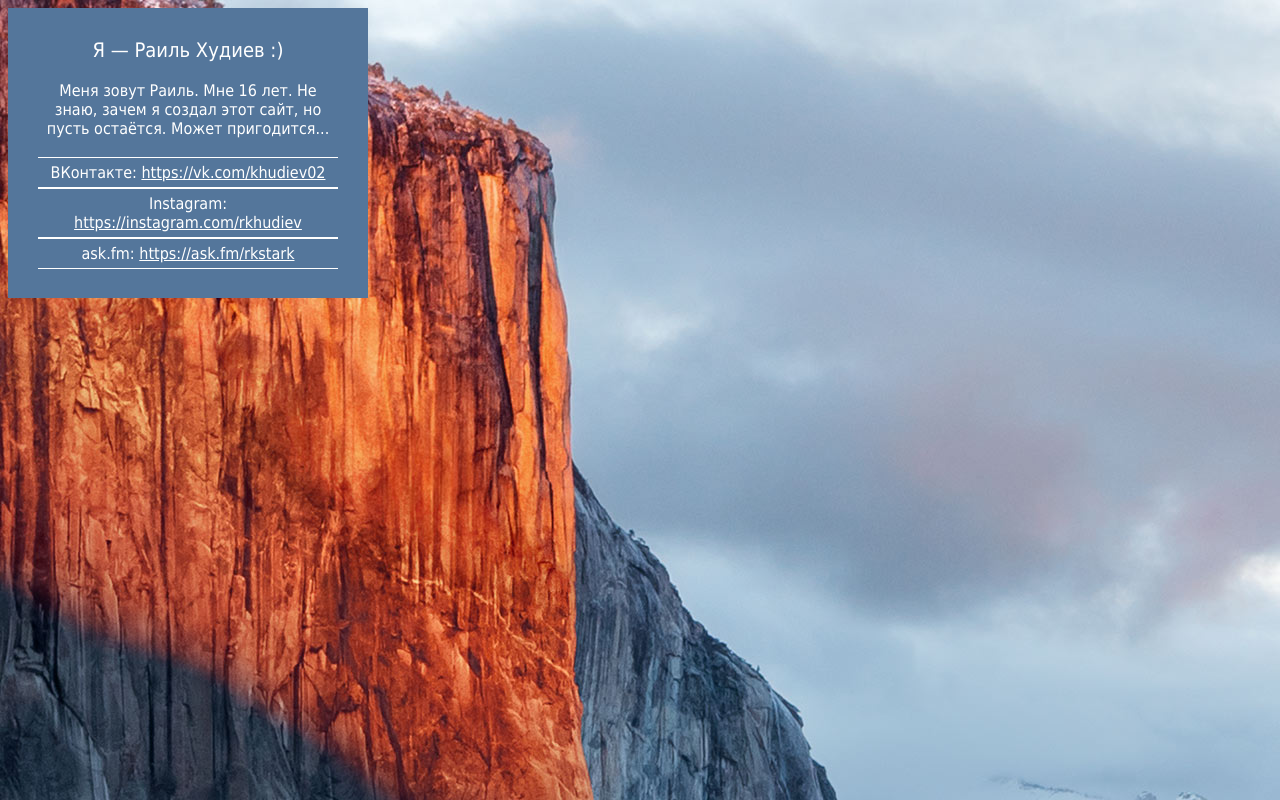
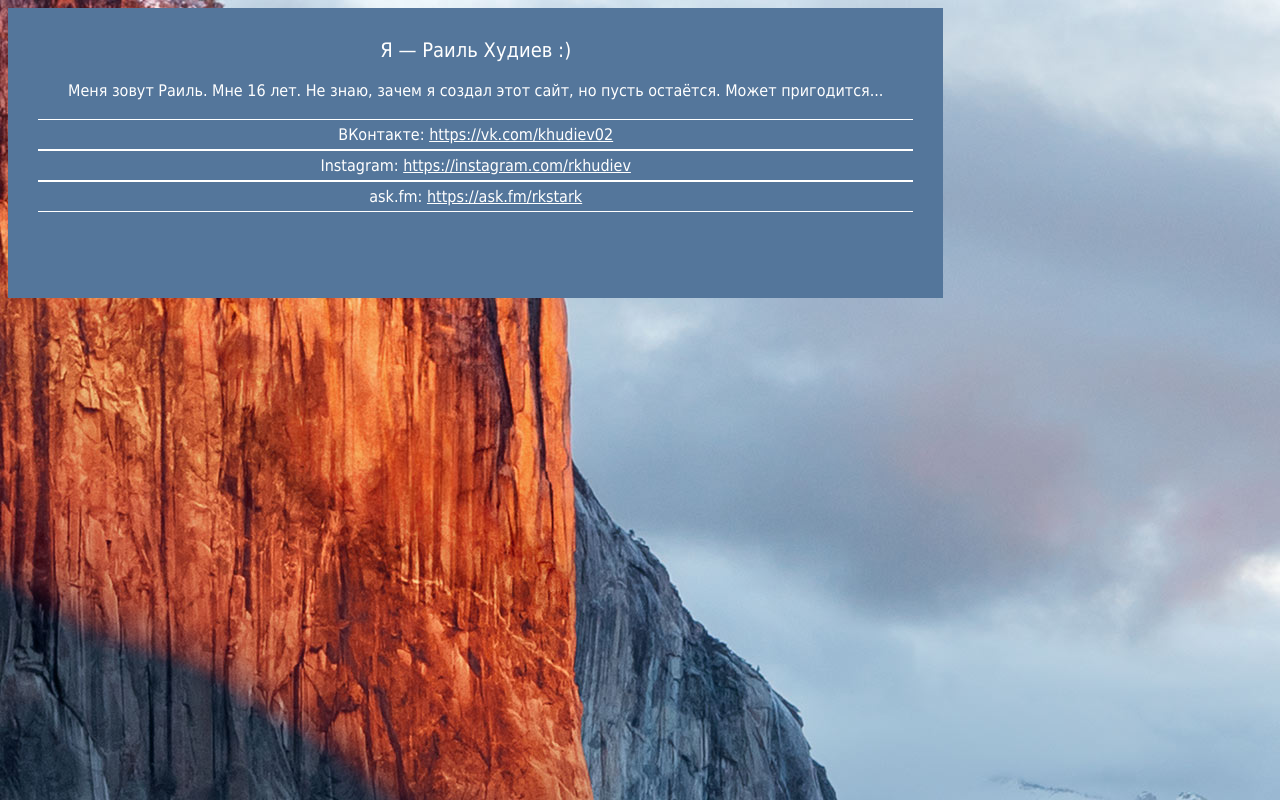
Before and after one commit to khudiev/khudiev.github.io, a plain HTML site: page index.html in a window 1280 px wide. Drawn offline with Linux system fonts and the light colour scheme.

Commit message:
#rtesting

```diff
--- a/index.html
+++ b/index.html
@@ -9,7 +9,7 @@
         }
     </style>
 	<title>Rail Khudiev Site</title>
-	<div style="background: #54769B;padding: 30px;color: #fff;width: 300px;height: 230px;text-align: center;margin-left: auto;margin-right: auto;">
+	<div style="background: #54769B;padding: 30px;color: #fff;width: 100%;height: 230px;text-align: center;margin-left: auto;margin-right: auto;">
     <div style="font-size: 20px;">Я — Раиль Худиев :)</div><br>
     <div style="font-size: 16px;">Меня зовут Раиль. Мне 16 лет.
 	    Не знаю, зачем я создал этот сайт, но пусть остаётся. Может пригодится...
```
